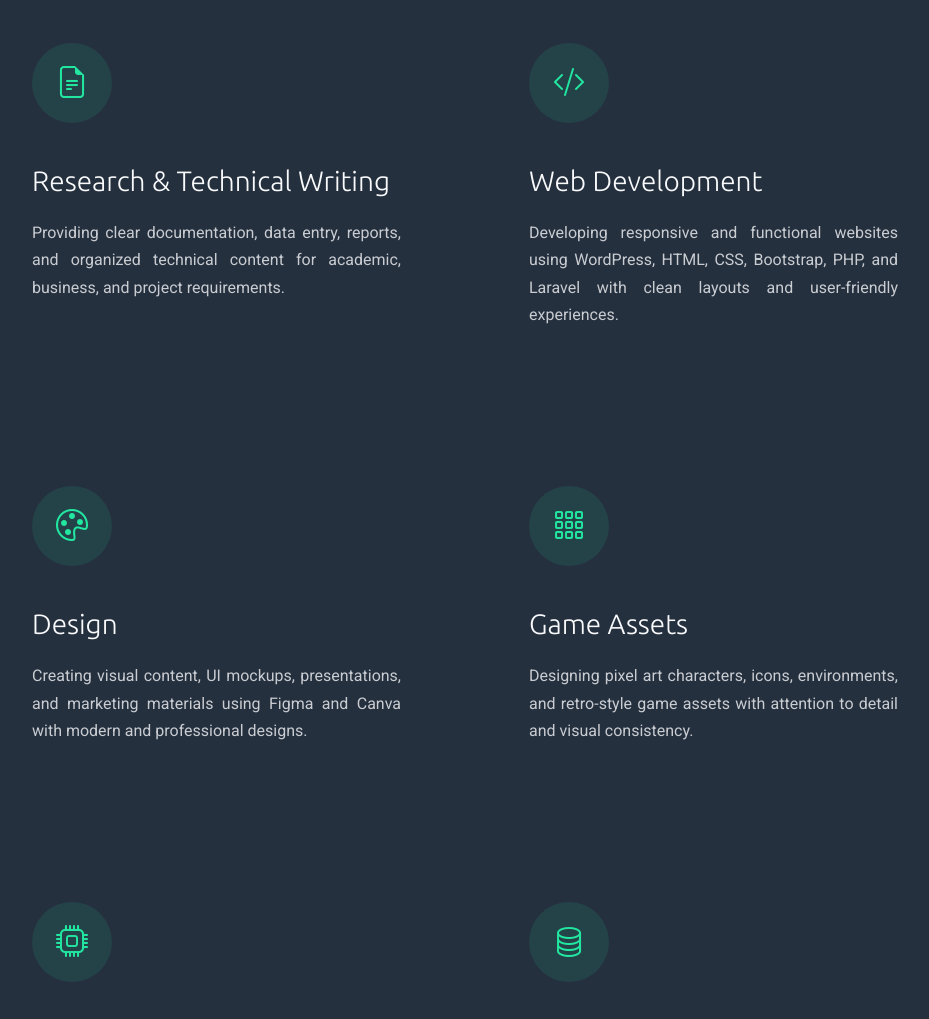
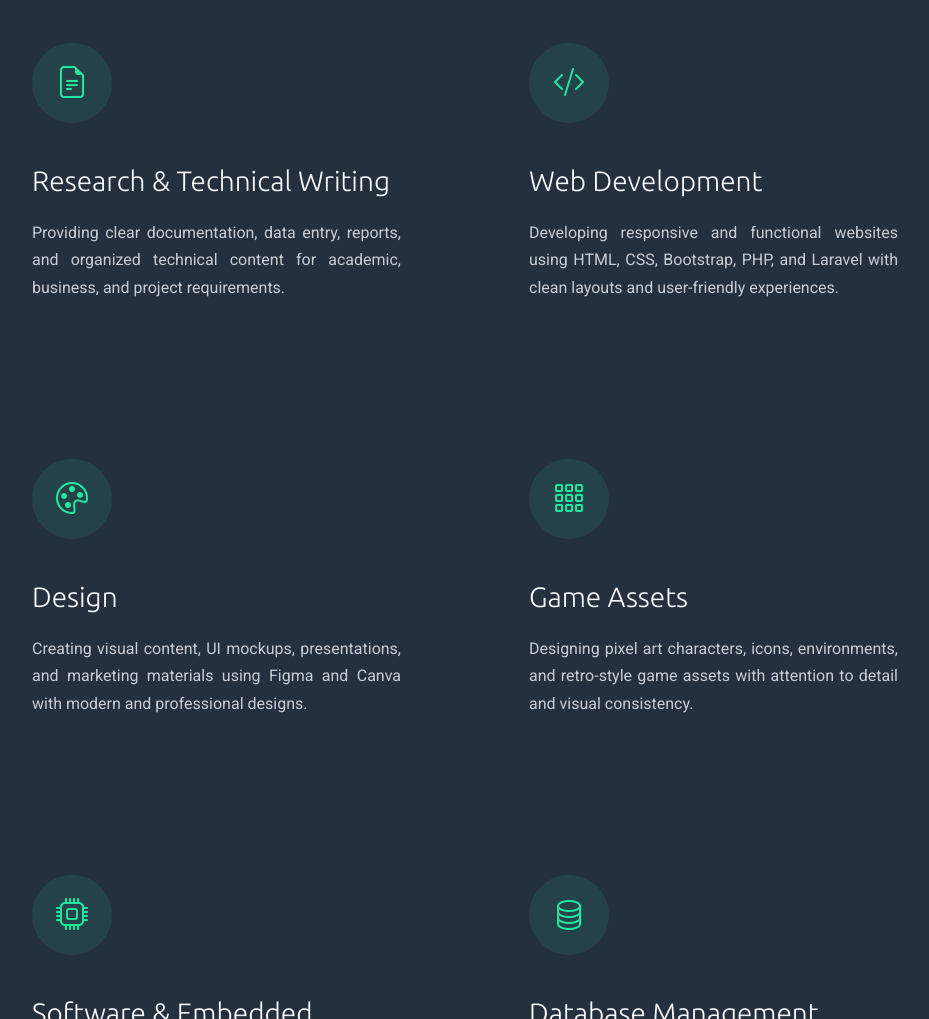
Before and after one commit to Phezel25/Portfolio, a plain HTML site: page index.html in a window 1280 px wide. Shown: the part 2583-3602 px from the top of the page, without its empty margins (330-1259 px from the left). Drawn offline with Linux system fonts and the light colour scheme.

Commit message:
removed wordpress

```diff
--- a/index.html
+++ b/index.html
@@ -374,7 +374,7 @@
               </div>
               <div class="service-content">
                 <h3>Web Development</h3>
-                <p style="text-align: justify;">Developing responsive and functional websites using WordPress, HTML,
+                <p style="text-align: justify;">Developing responsive and functional websites using HTML,
                   CSS, Bootstrap, PHP, and Laravel
                   with clean layouts and user-friendly experiences.</p>
                 </a>
```
Also changed, not shown: 1 other file.
